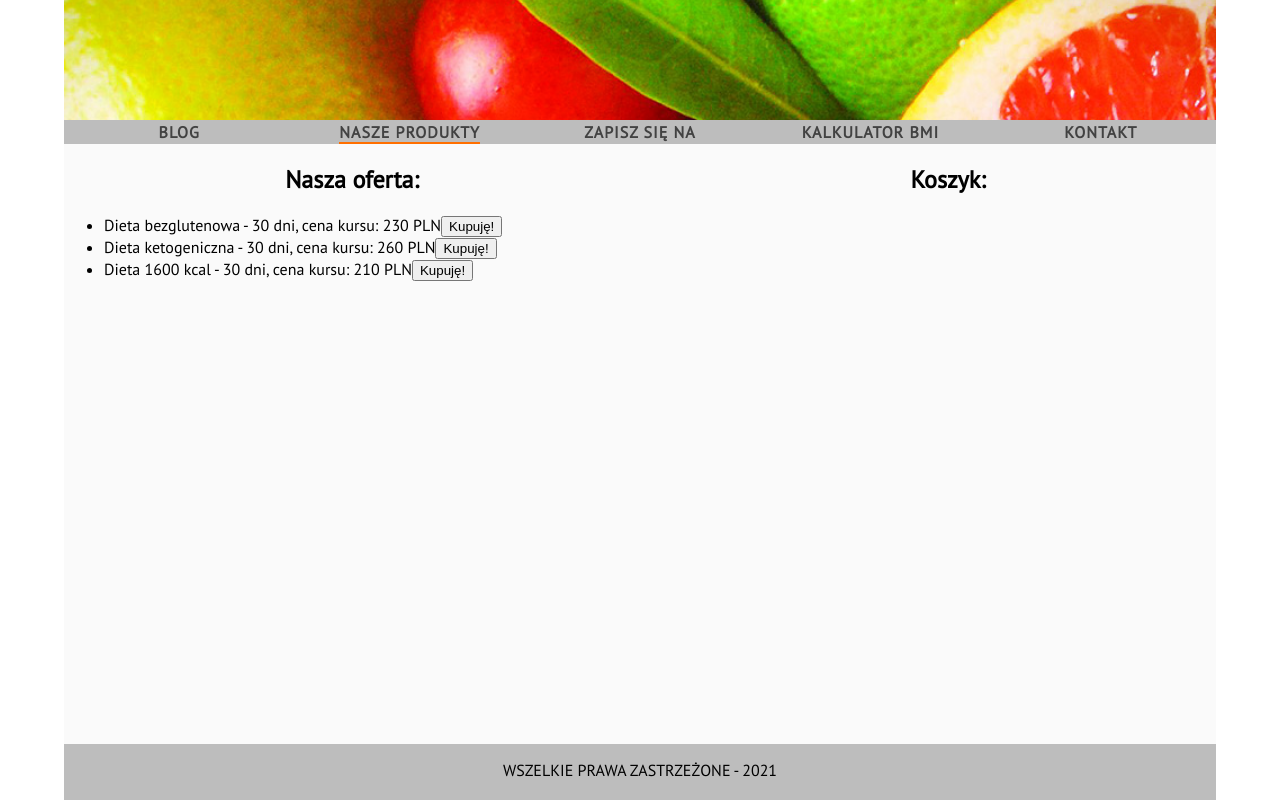
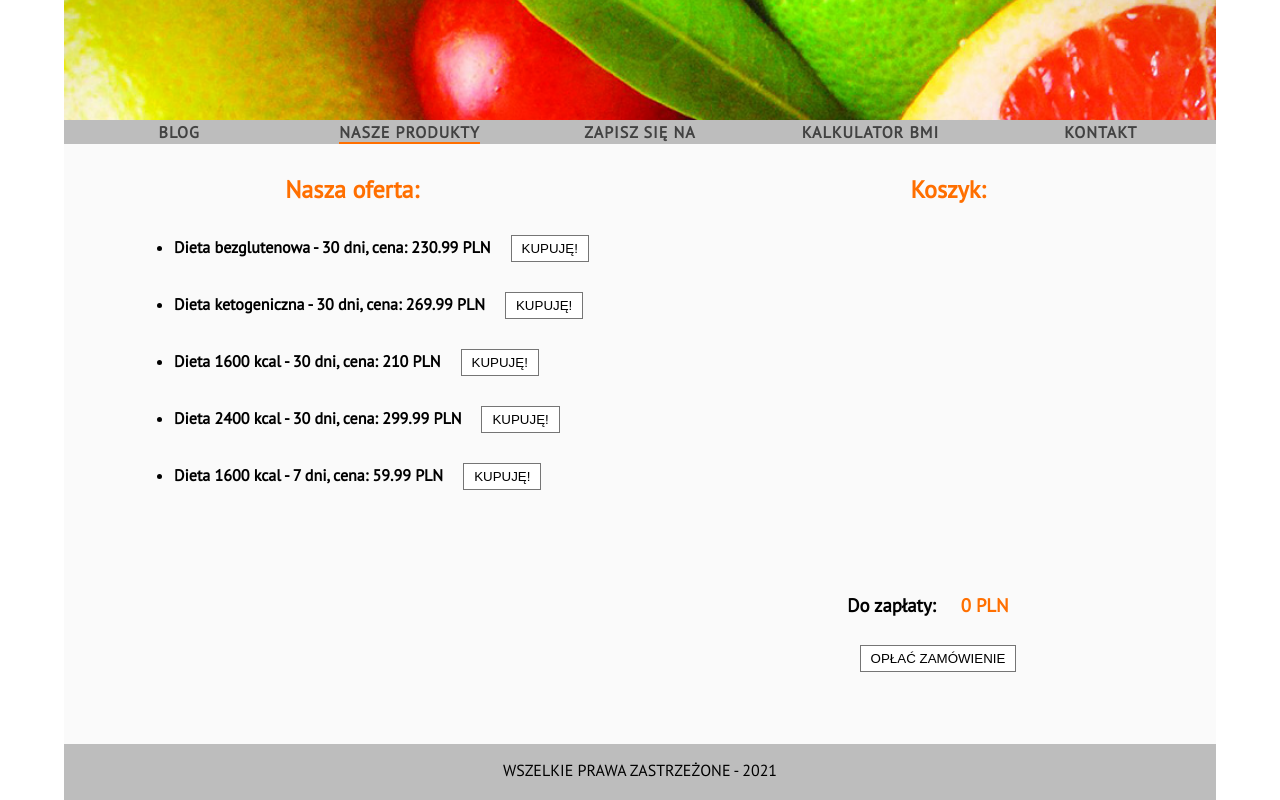
Before and after one commit to monikaem/my_react_app, a React (Create React App) app: page /products in a window 1280 px wide. Built offline with nearby package versions, Linux system fonts and the light colour scheme.

Commit message:
update ProductPage and add PaymentPage

```diff
--- a/src/ProductsContext.js
+++ b/src/ProductsContext.js
@@ -4,13 +4,13 @@ const productsInStock = [
     {
         id: 0,
         name: 'Dieta bezglutenowa - 30 dni',
-        price: 230.00,
+        price: 230.99,
         inBasket: false,
     },
     {
         id: 1,
         name: 'Dieta ketogeniczna - 30 dni',
-        price: 260.00,
+        price: 269.99,
         inBasket: false,
     },
     {
@@ -19,21 +19,40 @@ const productsInStock = [
         price: 210.00,
         inBasket: false,
     },
+    {
+        id: 3,
+        name: 'Dieta 2400 kcal - 30 dni',
+        price: 299.99,
+        inBasket: false,
+    },
+    {
+        id: 4,
+        name: 'Dieta 1600 kcal - 7 dni',
+        price: 59.99,
+        inBasket: false,
+    },
 ];
 
 export const ProductsContext = createContext();
 
 const ProductsProvider = ({children}) => {
     const [products, setProducts] = useState(productsInStock);
+    const [permission, setPermission] = useState(false);
 
     const addToBasket = (id) => {
-        const productsList = [...products]
+        const productsList = [...products];
         productsList[id].inBasket = true;
+        setProducts(productsList);
+    }
+    const removeFromBasket = (id) => {
+        const productsList = [...products];
+        productsList[id].inBasket = false;
         setProducts(productsList)
     }
+    const changePermission = () => setPermission(prev => !prev);
 
     return (
-        <ProductsContext.Provider value={{ products, addToBasket }}>
+        <ProductsContext.Provider value={{ products, addToBasket, removeFromBasket, permission, changePermission }}>
             {children}
         </ProductsContext.Provider>
     )
--- a/src/components/ProductInBasket.js
+++ b/src/components/ProductInBasket.js
@@ -3,17 +3,23 @@ import {ProductsContext} from "../ProductsContext";
 
 
 
-const ProductInBasket = (props) => {
-    const { name, price, id } = props.product;
-    // const { addToBasket } = useContext(ProductsContext)
+const ProductInBasket = () => {
 
+    const { products, removeFromBasket } = useContext(ProductsContext);
+
+    const productsListInBasket = products.map(product => {
+        if (product.inBasket) {
+            return <li style={{fontWeight: "bold"}} key={product.id}>{product.name}, <span>cena: {product.price} PLN</span>
+                <button onClick={() => removeFromBasket(product.id)}>Usuń</button></li>
+        }
+    })
 
     return (
-        <li>{name}, <span>cena kursu: {price} PLN</span>
-            <button>Usuń</button>
-        </li>
+        <>
+            {productsListInBasket}
+        </>
     )
-};
+}
 
 
 export default ProductInBasket;
--- a/src/components/ProductInOffert.js
+++ b/src/components/ProductInOffert.js
@@ -3,16 +3,21 @@ import {ProductsContext} from "../ProductsContext";
 
 
 
-const ProductInOffert = (props) => {
-    const { name, price, id } = props.product;
-    const { addToBasket } = useContext(ProductsContext)
+const ProductInOffert = () => {
+
+    const { products, addToBasket } = useContext(ProductsContext)
 
 
+    const productsListOffert = products.map(product => {
+        return <li style={{fontWeight: "bold"}} key={product.id}>{product.name}, <span>cena: {product.price} PLN</span>
+            <button onClick={() => addToBasket(product.id)}>Kupuję!</button>
+        </li>
+    })
+
     return (
-    <li>{name}, <span>cena kursu: {price} PLN</span>
-        <button onClick={() => addToBasket(id)}>Kupuję!</button>
-    </li>
-
+        <>
+        {productsListOffert}
+        </>
     )
 };
 
--- a/src/layouts/Page.js
+++ b/src/layouts/Page.js
@@ -8,13 +8,15 @@ import FormPage from "../pages/FormPage";
 import CalculatorPage from "../pages/CalculatorPage";
 import ContactPage from "../pages/ContactPage";
 import ErrorPage from "../pages/ErrorPage";
+import PaymentPage from "../pages/PaymentPage";
 
 const Page = () => {
     return (
         <main className="mainPage">
             <Switch>
-                <Route path='/' exact='true' component={BlogPage}/>
-                <Route path='/products' component={ProductsPage}/>
+                <Route path='/' exact="true" component={BlogPage}/>
+                <Route path='/products' exact="true" component={ProductsPage}/>
+                <Route path='/products/payment' component={PaymentPage}/>
                 <Route path='/form' component={FormPage}/>
                 <Route path='/calculator' component={CalculatorPage}/>
                 <Route path='/contact' component={ContactPage}/>
--- /dev/null
+++ b/src/pages/PaymentPage.js
@@ -0,0 +1,38 @@
+import React, {useContext} from 'react';
+import {Redirect, Route} from "react-router";
+import {ProductsContext} from "../ProductsContext";
+import blikIMG from '../blik.png';
+import '../styles/PaymentPage.css';
+
+
+const PaymentPage = () => {
+
+    const { products } = useContext(ProductsContext);
+
+    const orderSummary = () => {
+        const productsInBasket = products.filter(product => product.inBasket);
+        return productsInBasket.reduce((accumulator, product) => accumulator + product.price, 0);
+    }
+
+    const { permission, changePermission } = useContext(ProductsContext);
+    const handleClick = () => {
+        setTimeout(changePermission, 1000);
+    }
+
+    return (
+        <div className="payment">
+            <h4>Podaj kod BLIK</h4>
+            <input type="text"/>
+            <br/>
+            <h5>Wartość zamówienia: {orderSummary()} PLN</h5>
+            <img src={blikIMG}/>
+            <br/>
+            <button>Potwierdź płatność</button>
+            <br/>
+            <button onClick={handleClick}>Wróć do strony z podsumowaniem zamówienia</button>
+            <Route render={() => permission ? null : <Redirect to="/products"/>}/>
+        </div>
+    )
+}
+
+export default PaymentPage;
--- a/src/pages/ProductsPage.js
+++ b/src/pages/ProductsPage.js
@@ -1,22 +1,31 @@
-import React, {useContext} from 'react';
+import React, {useContext, useRef} from 'react';
 import {ProductsContext} from "../ProductsContext";
 import '../styles/ProductsPage.css';
 import ProductInOffert from '../components/ProductInOffert';
 import ProductInBasket from "../components/ProductInBasket";
+import {Redirect, Route} from "react-router";
 
 
 const ProductsPage = () => {
-    const { products } = useContext(ProductsContext)
+    const { products, permission, changePermission } = useContext(ProductsContext)
 
-    const productsListOffert = products.map(product => {
-        return <ProductInOffert key={product.id} product={product}/>
-    })
 
-    const productsListinBasket = products.map(product => {
-        if (product.inBasket) {
-            return <ProductInBasket key={product.id} product={product}/>
-        }
-    })
+        const orderSummary = () => {
+        const productsInBasket = products.filter(product => product.inBasket);
+        return productsInBasket.reduce((accumulator, product) => accumulator + product.price, 0);
+    }
+
+
+
+    const h4Element = useRef();
+    const handleClick = () => {
+       if (orderSummary()) {
+           h4Element.current.textContent = 'Za chwilę zostaniesz przekierowany na stronę z możliwością płatności...';
+           setTimeout(changePermission, 2000);
+       } else {
+           alert('Twój koszyk jest pusty!')
+       }
+    }
 
 
 
@@ -24,15 +33,21 @@ const ProductsPage = () => {
         <div className="productsContainer">
             <div className="offert">
                 <h2>Nasza oferta:</h2>
-            <ul>
-                {productsListOffert}
-            </ul>
+                <ul>
+                    <ProductInOffert/>
+                </ul>
             </div>
             <div className="inBasket">
-                <ul>
+                <ul className="basketList">
                     <h2>Koszyk:</h2>
-                    {productsListinBasket}
+                    <ProductInBasket/>
                 </ul>
+                <div className="paymentContainer">
+                    <h3>Do zapłaty: <span className="amount">{orderSummary()} PLN</span></h3>
+                    <button onClick={handleClick}>Opłać zamówienie</button>
+                    <h4 ref={h4Element}></h4>
+                    <Route render={() => permission && <Redirect to="/products/payment"/>}/>
+                </div>
             </div>
         </div>
     )
--- /dev/null
+++ b/src/styles/PaymentPage.css
@@ -0,0 +1,37 @@
+.payment img {
+    width: 200px;
+    height: 150px;
+}
+
+.payment h4 {
+    margin-left: 50px;
+}
+.payment h5 {
+    margin-left: 5px;
+    margin-bottom: 0;
+}
+
+.payment input {
+    width: 130px;
+    height: 40px;
+    background-color: white;
+    margin-left: 30px;
+    font-size: 30px;
+}
+.orderSummary {
+    margin-left: 5px;
+}
+
+.payment button {
+    padding: 10px 20px;
+    border: #757575 solid 2px;
+    background-color: white;
+    transition-duration: 0.4s;
+    text-transform: uppercase;
+    margin-bottom: 10px;
+}
+
+.payment button:hover {
+    background-color: #BDBDBD;
+    color: white;
+}
--- a/src/styles/ProductsPage.css
+++ b/src/styles/ProductsPage.css
@@ -1,12 +1,46 @@
 .productsContainer {
     display: flex;
     flex-direction: row;
+    margin-top: 10px;
 }
 
 .offert, .inBasket {
     width: 50%;
 }
+.offert li, .inBasket li {
+    margin-left: 70px;
+}
 
 .offert h2, .inBasket h2 {
     text-align: center;
+    color: #FF6F00;
 }
+
+.basketList {
+    height: 400px;
+}
+
+.productsContainer button {
+    padding: 5px 10px;
+    margin-bottom: 20px;
+    margin-left: 20px;
+    border: #757575 solid 1px;
+    background-color: white;
+    margin-top: 10px;
+    text-transform: uppercase;
+    transition-duration: 0.4s;
+}
+
+.productsContainer button:hover {
+    background-color: #BDBDBD;
+    color: white;
+}
+
+.amount {
+    color: #FF6F00;
+    margin-left: 20px;
+}
+
+.paymentContainer {
+    text-align: center;
+}
```
Also changed, not shown: src/blik.png (added).
